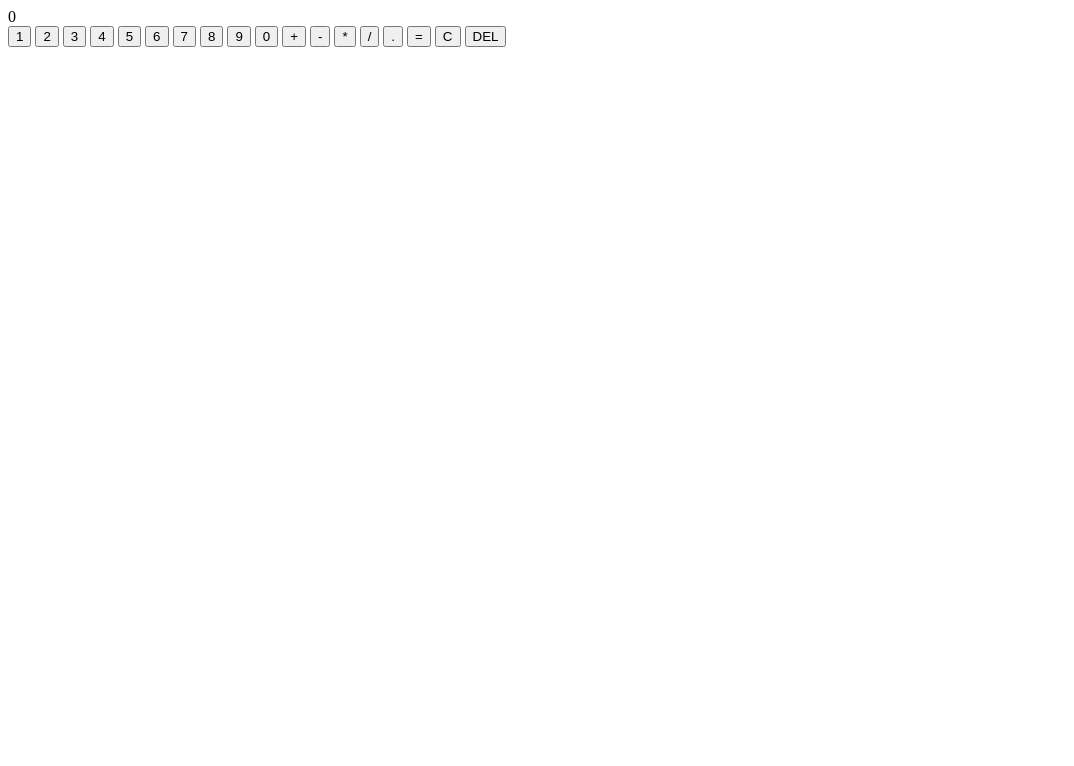
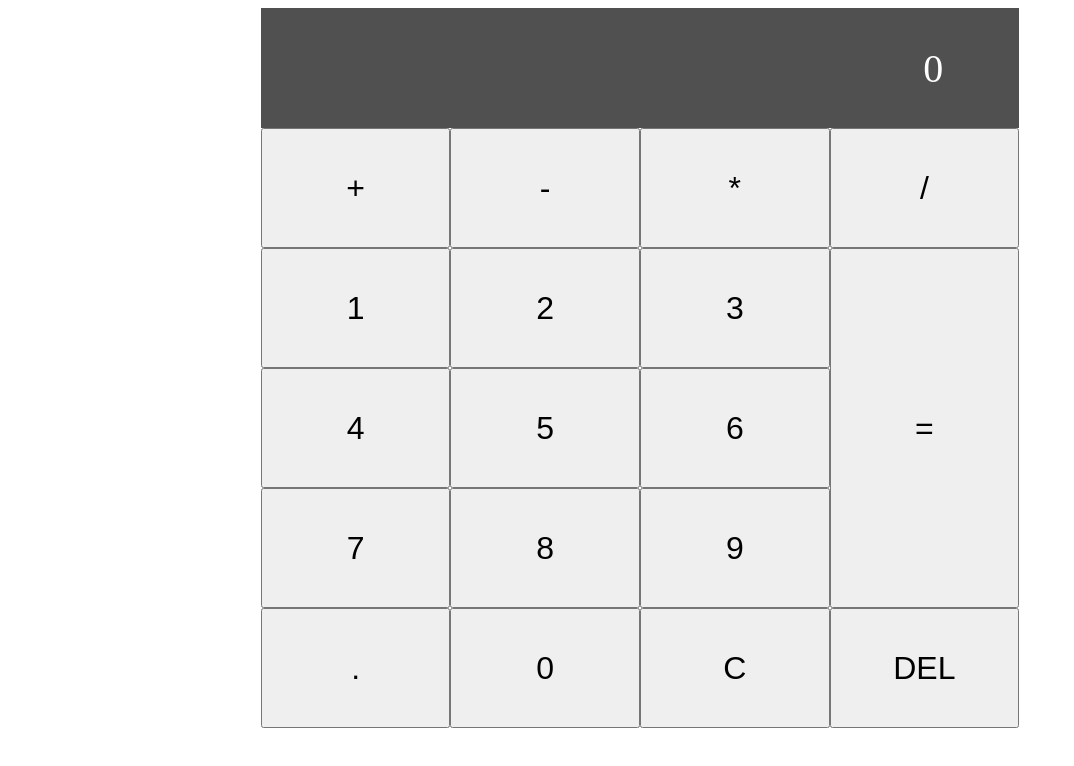
Before and after one commit to William-Wolke/Calculator, a plain HTML site: page index.html in a window 1280 px wide. Shown: the whole page, without its empty margins (0-1074 px from the left). Drawn offline with Linux system fonts and the light colour scheme.

Commit message:
Miniräknare klar, små buggar finns såklart kvar :(

```diff
--- a/css/style.css
+++ b/css/style.css
@@ -0,0 +1,67 @@
+*{
+    font-size: 4vh;
+}
+
+#container{
+    width: 60%;
+    margin: auto;
+}
+
+#calcInputField{
+    width: 90%;
+    height: 15vh;
+    text-align: end;
+    display: flex;
+    align-items: center;
+    justify-content: flex-end;
+    padding-right: 10%;
+    font-size: 5vh;
+    background-color: rgb(80, 80, 80);
+    color: white;
+}
+
+.operatorsContainer{
+    width: 100%;
+    display: grid;
+    grid-template-columns: repeat(4, 1fr);
+}
+
+.operatorsContainer > input{
+    height: 15vh;
+}
+
+#numbersContainer{
+    width: 100%;
+    display: grid;
+    grid-template-columns: 3fr 1fr;
+}
+
+#numbers {
+    display: grid;
+    grid-template-columns: repeat(3, 1fr);
+}
+
+#numbers > input {
+    height: 15vh;
+}
+
+#equal > input{
+    height: 100%;
+    width: 100%;
+}
+
+#zero {
+    display: block;
+    width: 100%;
+}
+
+#zero > input {
+    width: 100%;
+    height: 15vh;
+}
+
+
+
+.calcButton{
+
+}
--- a/index.html
+++ b/index.html
@@ -1,5 +1,6 @@
 <!DOCTYPE html>
 <html lang="en">
+
 <head>
     <meta charset="UTF-8">
     <meta http-equiv="X-UA-Compatible" content="IE=edge">
@@ -8,10 +9,20 @@
 
     <title>Document</title>
 </head>
+
 <body>
-
+    <div id="container">
         <div id="calcInputField"></div>
 
+        <div class="operatorsContainer">
+            <input type="button" value="+" class="calcButton">
+            <input type="button" value="-" class="calcButton">
+            <input type="button" value="*" class="calcButton">
+            <input type="button" value="/" class="calcButton">
+        </div>
+
+        <div id="numbersContainer">
+            <div id="numbers">
                 <input type="button" value="1" class="calcButton">
                 <input type="button" value="2" class="calcButton">
                 <input type="button" value="3" class="calcButton">
@@ -21,16 +32,21 @@
                 <input type="button" value="7" class="calcButton">
                 <input type="button" value="8" class="calcButton">
                 <input type="button" value="9" class="calcButton">
+            </div>
+            <div id="equal">
+                <input type="button" value="=" class="calcButton">
+            </div>
+        </div>
+        <div class="operatorsContainer">
+            <input type="button" value="." class="calcButton">
             <input type="button" value="0" class="calcButton">
-    <input type="button" value="+" class="calcButton">
-    <input type="button" value="-" class="calcButton">
-    <input type="button" value="*" class="calcButton">
-    <input type="button" value="/" class="calcButton">
-    <input type="button" value="." class="calcButton">
-    <input type="button" value="=" class="calcButton">
             <input type="button" value="C" class="calcButton">
             <input type="button" value="DEL" class="calcButton">
+        </div>
+
+    </div>
 
     <script src="js/script.js"></script>
 </body>
+
 </html>
--- a/js/script.js
+++ b/js/script.js
@@ -7,7 +7,7 @@ calcInputField.innerHTML = input[0];
 //Tangentbord trycks
 window.addEventListener("keydown", (event) => {
     //Ändrar style
-    ChangeStyle(event.key);
+    ChangeStyle(event.key, 1);
     //Man ska kunna skriva , eller . och alltid få rätt syntax "."
     if (event.key == "." || event.key == ",") {
         input.push(".");
@@ -21,6 +21,7 @@ window.addEventListener("keydown", (event) => {
         }
         else {
             AddNumber(event.key);
+            document.getElementById("knapp1").click();
         }
     }
     //Om input är en operator
@@ -42,8 +43,7 @@ window.addEventListener("keydown", (event) => {
 });
 //Tangent otrycks
 window.addEventListener("keyup", (event) => {
-    11
-    ChangeBackStyle(event.key);
+    ChangeStyle(event.key, 0);
 });
 //Knappar
 calcButtons.forEach(item => {
@@ -84,8 +84,10 @@ function InitNumber(s) {
 }
 
 function AddNumber(s) {
-    input.push(s);
+    if (input.length <= 31) {
+        input.push(s);
     calcInputField.innerHTML += s;
+    }
 }
 
 function Reset() {
@@ -104,35 +106,33 @@ function Delete() {
         input.push("0");
         calcInputField.innerHTML = 0;
     }
+}
+
+function CorrectInput(input) {
 
 }
 
-function ChangeStyle(input) {
+function ChangeStyle(input, keypress) {
 
     if (input == ",") {
         input = ".";
     }
-
-    calcButtons.forEach(item => {
-        if (input == item.value) {
-            item.style.backgroundColor = "tan";
-            console.log("Changed style");
-        }
-    });
-
-
-}
-
-function ChangeBackStyle() {
-
-    if (input == ",") {
-        input = ".";
+    else if (input == "Enter"){
+        input = "="
+    }
+    else if (input == "c") {
+        input = "C"
     }
 
     calcButtons.forEach(item => {
         if (input == item.value) {
-            item.style.backgroundColor = "";
-            console.log("Changed back style");
+            if (keypress == 1) {
+                item.style.backgroundColor = "lightblue";
+            }
+            else {
+                item.style.backgroundColor = "";
+            }
+
         }
     });
 }
```
Lines whose indentation alone changed are shown as unchanged.
